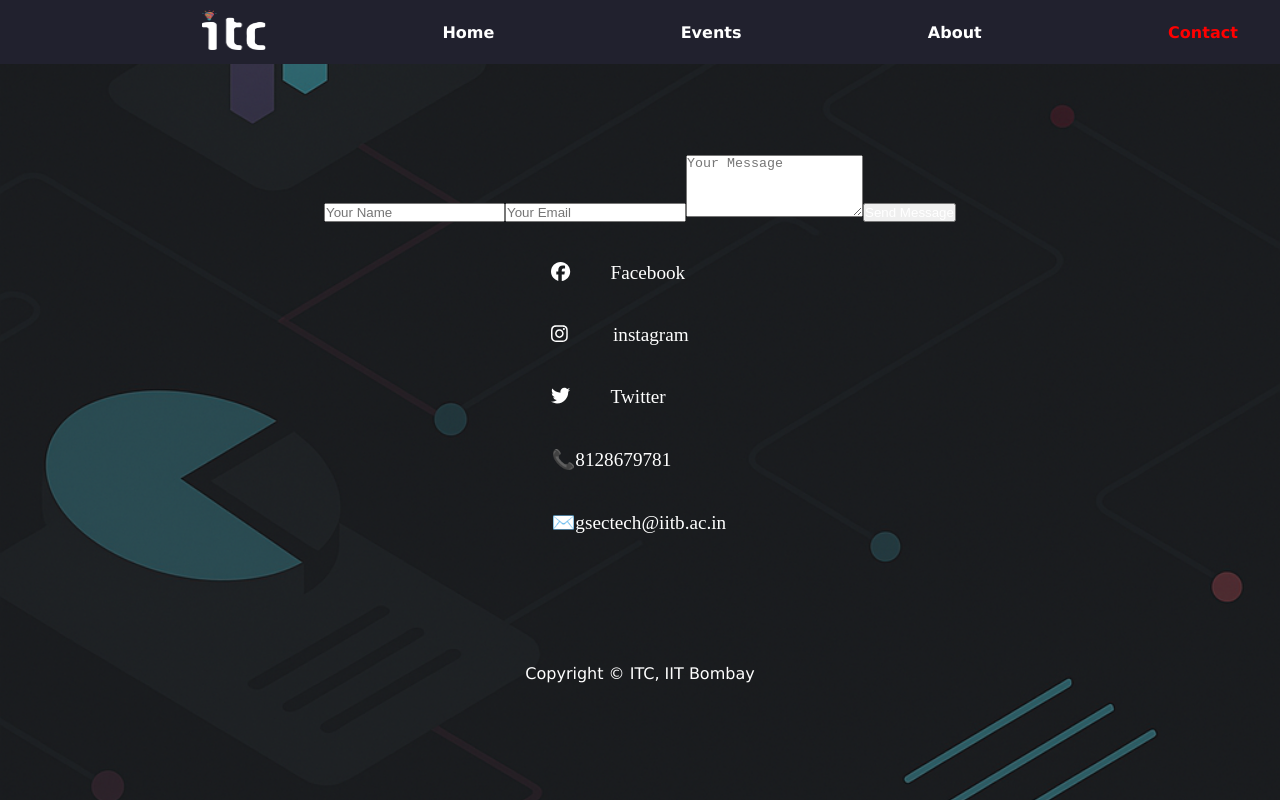
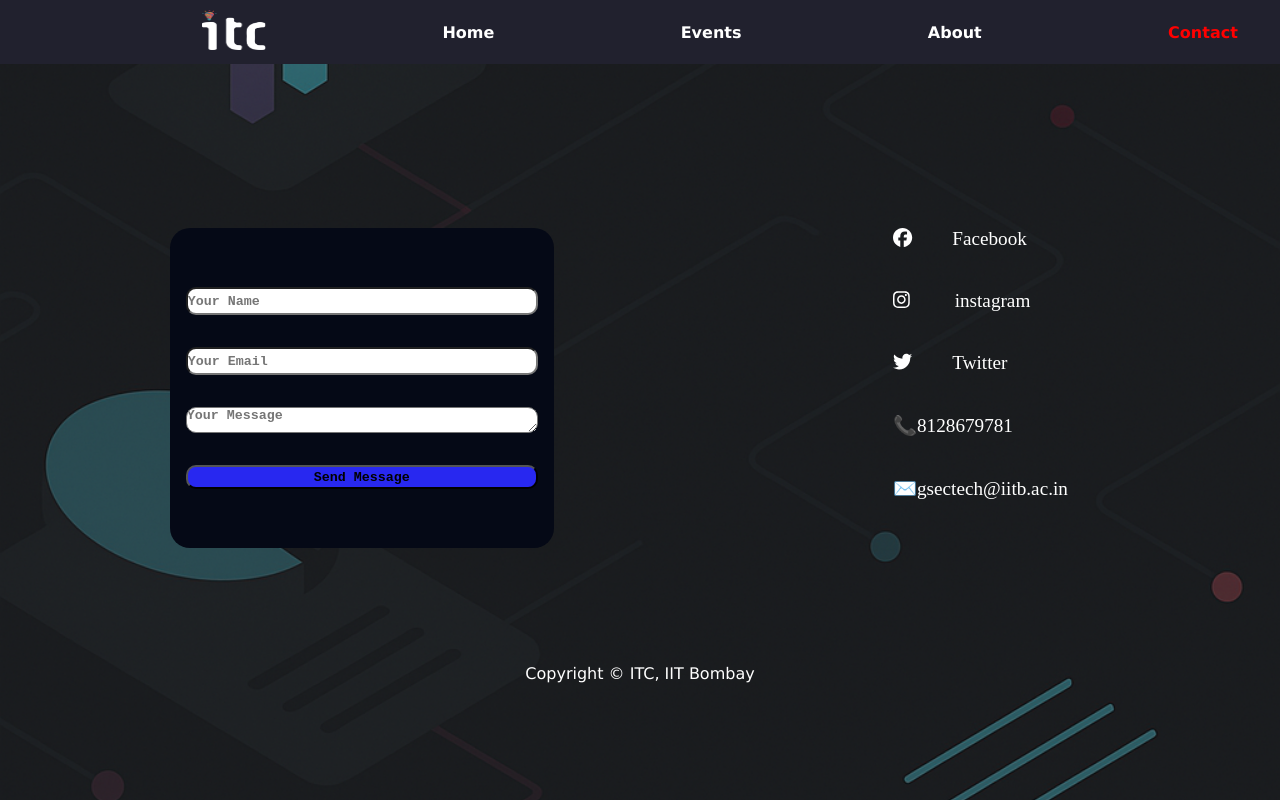
Before and after one commit to hiren483/itc-assignment_task1, a React (Vite) app: page /contact in a window 1280 px wide. Built offline with nearby package versions, Linux system fonts and the light colour scheme.

Commit message:
Updated contact page design

```diff
--- a/src/components/contact.css
+++ b/src/components/contact.css
@@ -1,16 +1,34 @@
 #contact_container{
     display: flex;
-    flex-direction: column;
+    flex-direction: row;
     align-items: center;
-    justify-content: center;
+    justify-content:space-around;
     padding: 20px;
     height: 70vh;
 }
 
-#contact_container h1{
-    font-size: 2.5rem;
-    margin-bottom: 20px;
-    color: red;
+#contact-form{
+    display: flex;
+    flex-direction: column;
+    justify-content: center;
+    background-color: rgb(5, 9, 22);
+    margin-top: 6vh;
+    height: 40vh;
+    width: 30vw;
+    border-radius: 20px;
+}
+
+.form-field{
+    margin: 2vh;
+    height: 1.5rem;
+    color: black;
+    font-family: 'Courier New', Courier, monospace;
+    font-weight: bold;
+    border-radius: 10px;
+}
+
+#submit-btn{
+    background-color: rgb(40, 40, 240);
 }
 
 #contact_container li{
```
